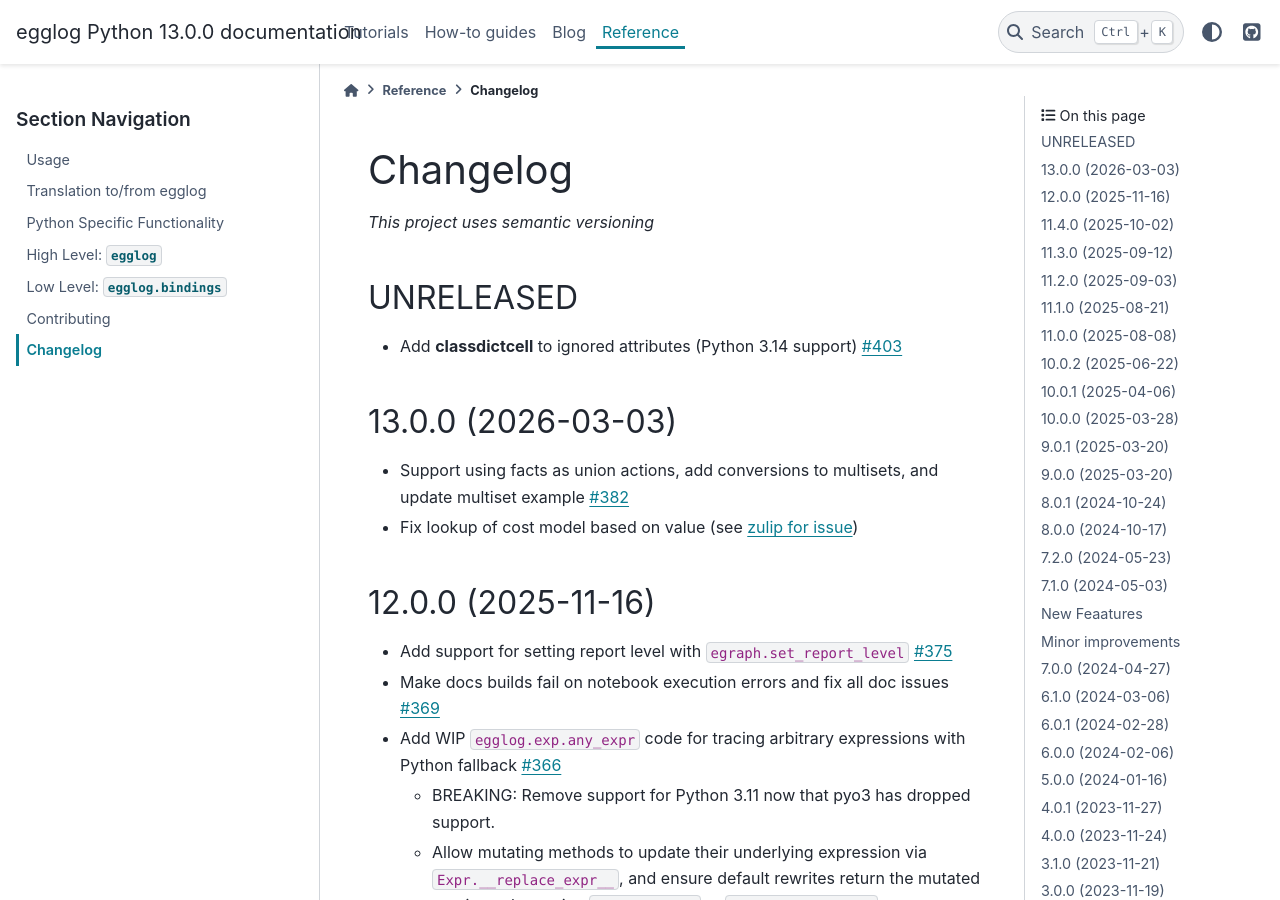
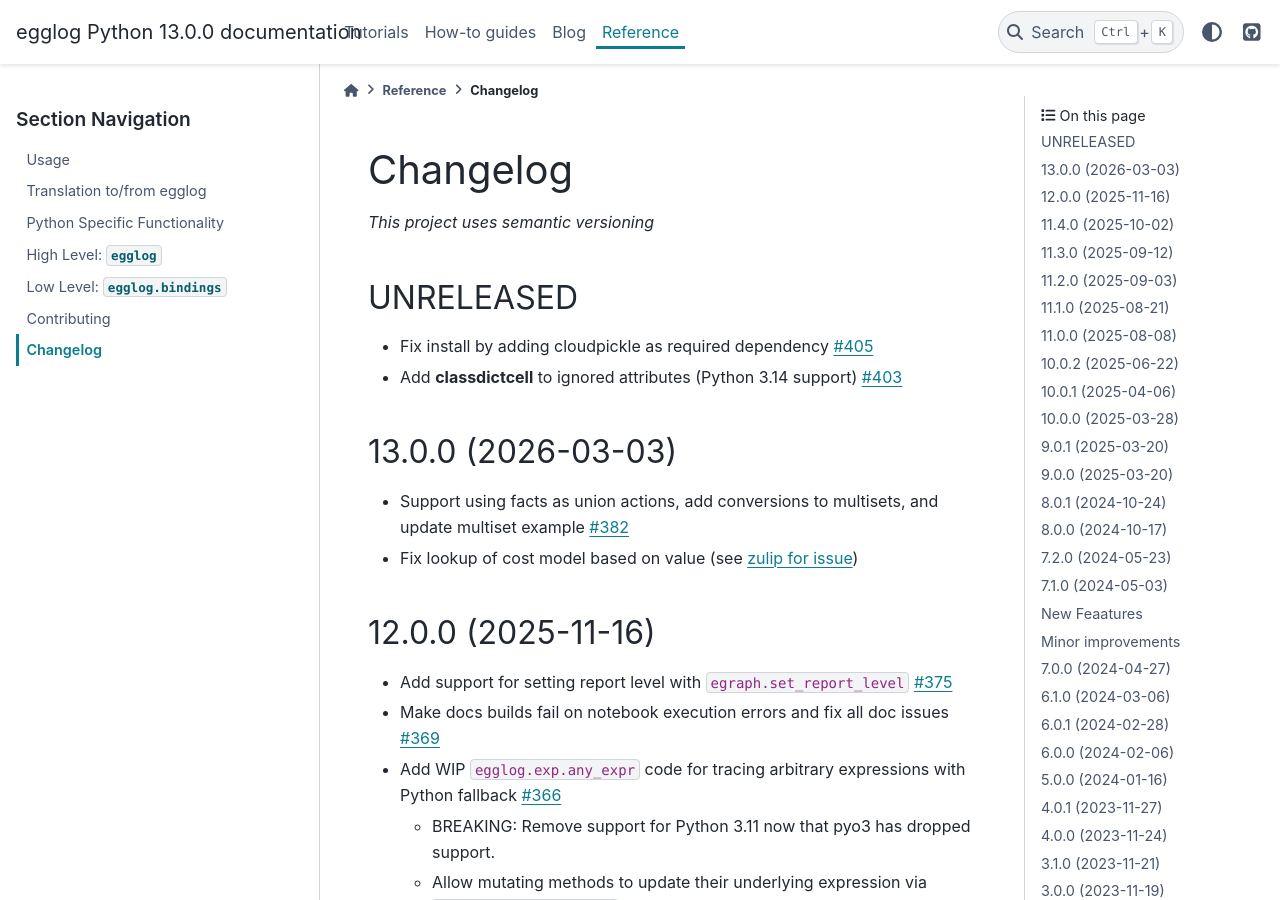
Before and after one commit to egraphs-good/egglog-python, a Sphinx documentation site: the page built from docs/changelog.md, in a window 1280 px wide and 900 px high. Built offline with Sphinx 7.4.7 and the PyData theme 0.15.4, drawn with Linux system fonts in a browser that asks for light colours; pages that are not in the unit, such as notebooks, are missing from menus; comment, search, counter and statistics services are not loaded; the version number is read from the project's files by our own code.

Commit message:
Add changelog entry for PR #405

```diff
--- a/docs/changelog.md
+++ b/docs/changelog.md
@@ -4,6 +4,7 @@ _This project uses semantic versioning_
 
 ## UNRELEASED
 
+- Fix install by adding cloudpickle as required dependency [#405](https://github.com/egraphs-good/egglog-python/pull/405)
 - Add __classdictcell__ to ignored attributes (Python 3.14 support) [#403](https://github.com/egraphs-good/egglog-python/pull/403)
 ## 13.0.0 (2026-03-03)
 
```
